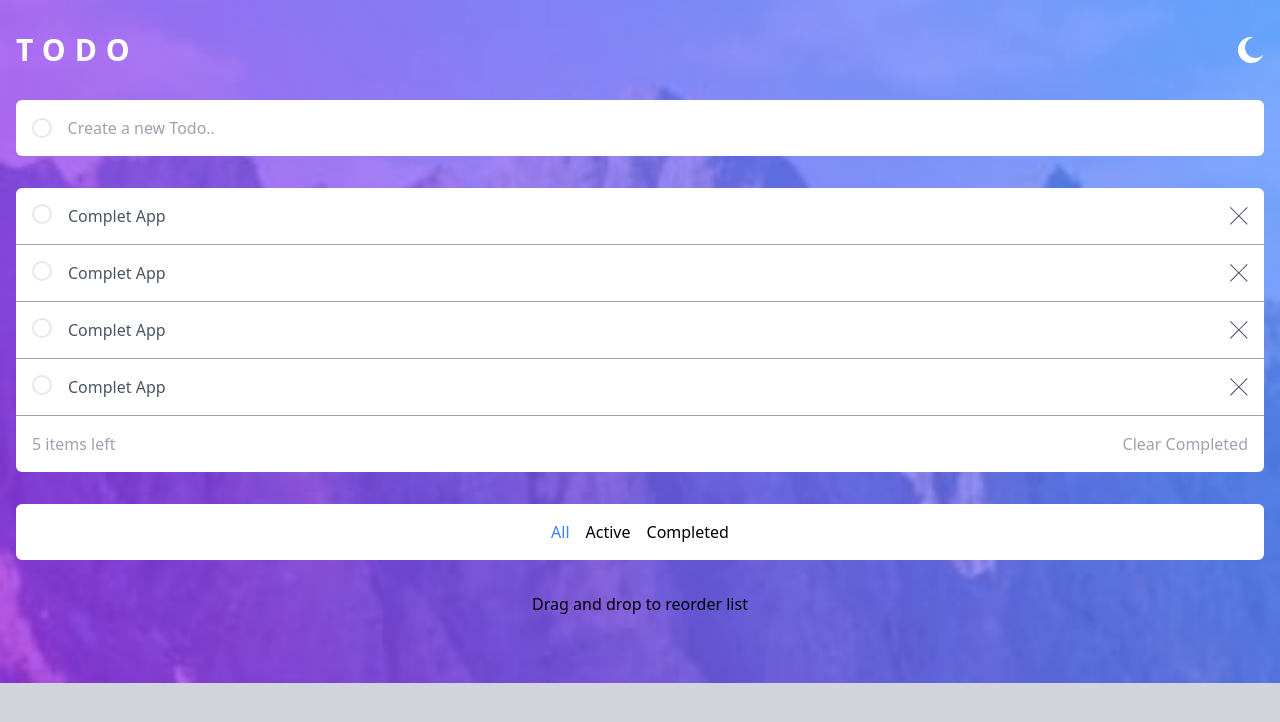
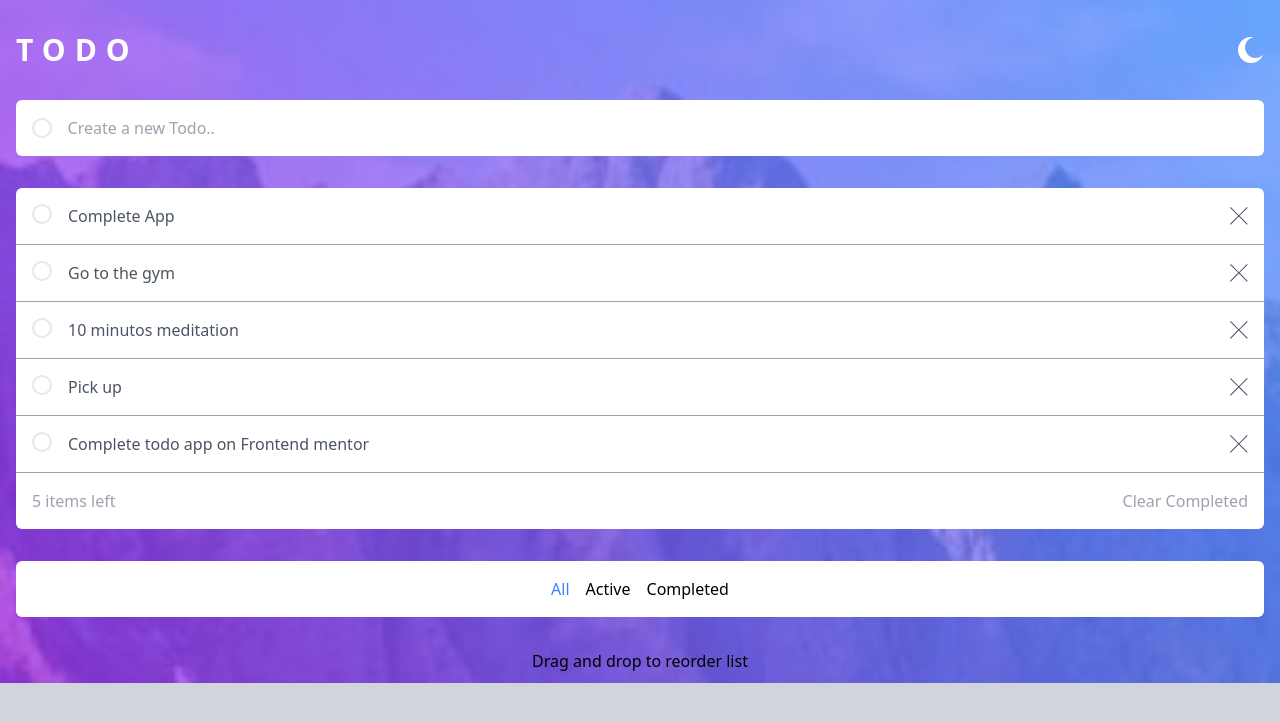
Before and after one commit to HamletDossier/Homework, a React (Vite) app: page / in a window 1280 px wide. Shown: the top 722 px of the page. Built offline with nearby package versions, Linux system fonts and the light colour scheme.

Commit message:
Add TodoList functionality

```diff
--- a/src/App.tsx
+++ b/src/App.tsx
@@ -1,15 +1,26 @@
+import { useState } from "react";
 import Header from "./components/Header";
 import TodoComputed from "./components/TodoComputed";
 import TodoCreate from "./components/TodoCreate";
 import TodoFilter from "./components/TodoFilter";
 import TodoList from "./components/TodoList";
+
+const initialStateTodos = [
+  {id:1, title: "Complete App", completed:true},
+  {id:2, title: "Go to the gym", completed:false},
+  {id:3, title: "10 minutos meditation", completed:false},
+  {id:4, title: "Pick up", completed:false},
+  {id:1, title: "Complete todo app on Frontend mentor", completed:false}
+
+]
 const App = () =>{
+  const [todos, setTodos] = useState(initialStateTodos)
   return (
     <div className="bg-[url('./assets/images/bg-mobile-light.jpg')] bg-contain bg-no-repeat bg-gray-300 min-h-screen">
       <Header />
       <main className="container mx-auto px-4 mt-8">
         <TodoCreate />
-        <TodoList />
+        <TodoList todos={todos} />
         <TodoComputed />
         <TodoFilter />
       </main>
--- a/src/components/TodoItem.tsx
+++ b/src/components/TodoItem.tsx
@@ -1,10 +1,11 @@
 import CrossIcon from "./icons/CrossIcon";
 
-const TodoItem = () => {
+const TodoItem = ({todo}) => {
+  const {id,title,completed} = todo;
   return (
     <article className="flex gap-4 border-b border-b-gray-400">
         <button className="rounded-full border-2 h-5 w-5 inline-block flex-none"></button>
-        <p className="text-gray-600 grow">Complet App</p>
+        <p className="text-gray-600 grow">{title}</p>
         <button className="flex-none"><CrossIcon /></button>
     </article>
     );
--- a/src/components/TodoList.tsx
+++ b/src/components/TodoList.tsx
@@ -1,12 +1,11 @@
 import TodoItem from "./TodoItem";
 
-const TodoList = () => {
+const TodoList = ({todos}) => {
   return (
   <div className="bg-white rounded-t-md [&>article]:p-4 mt-8">
-    <TodoItem />
-    <TodoItem />
-    <TodoItem />
-    <TodoItem />
+   {todos.map((todo)=> (
+     <TodoItem key={todo.id} todo={todo} />
+   ))}
 
     </div>
 );
```
